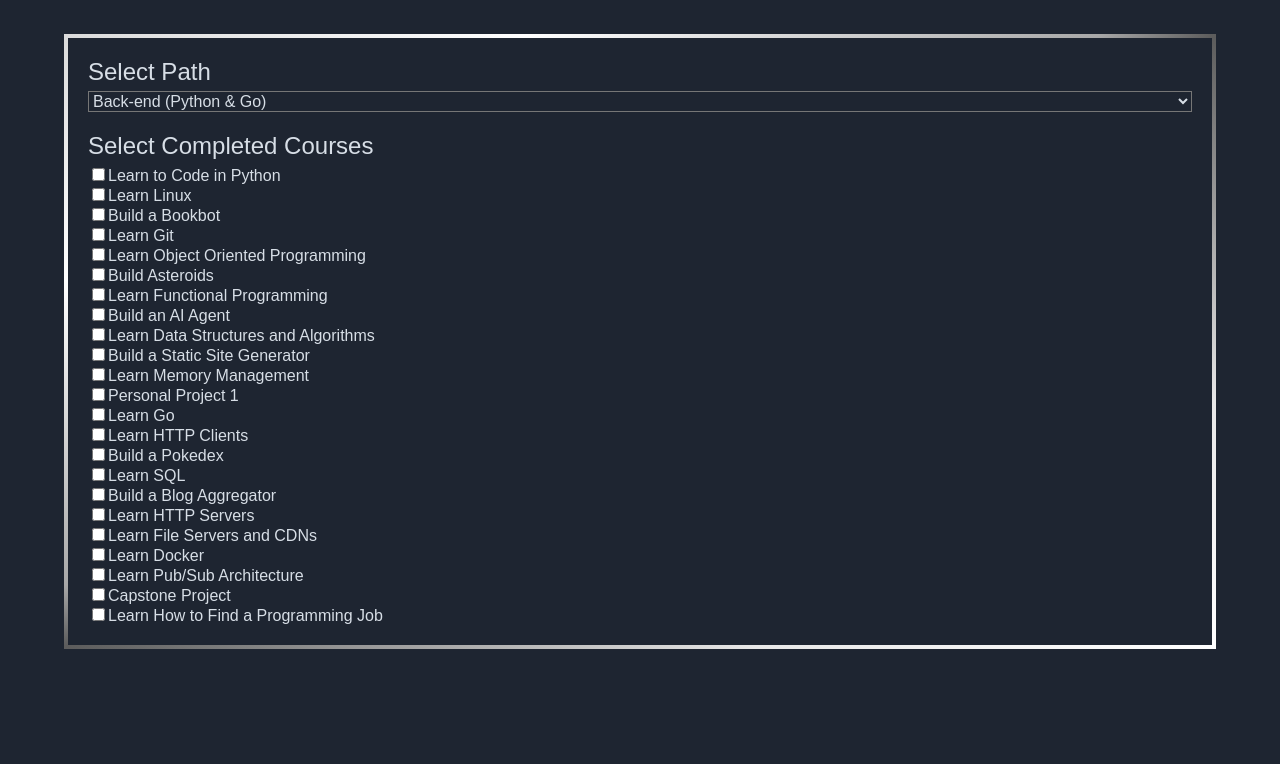
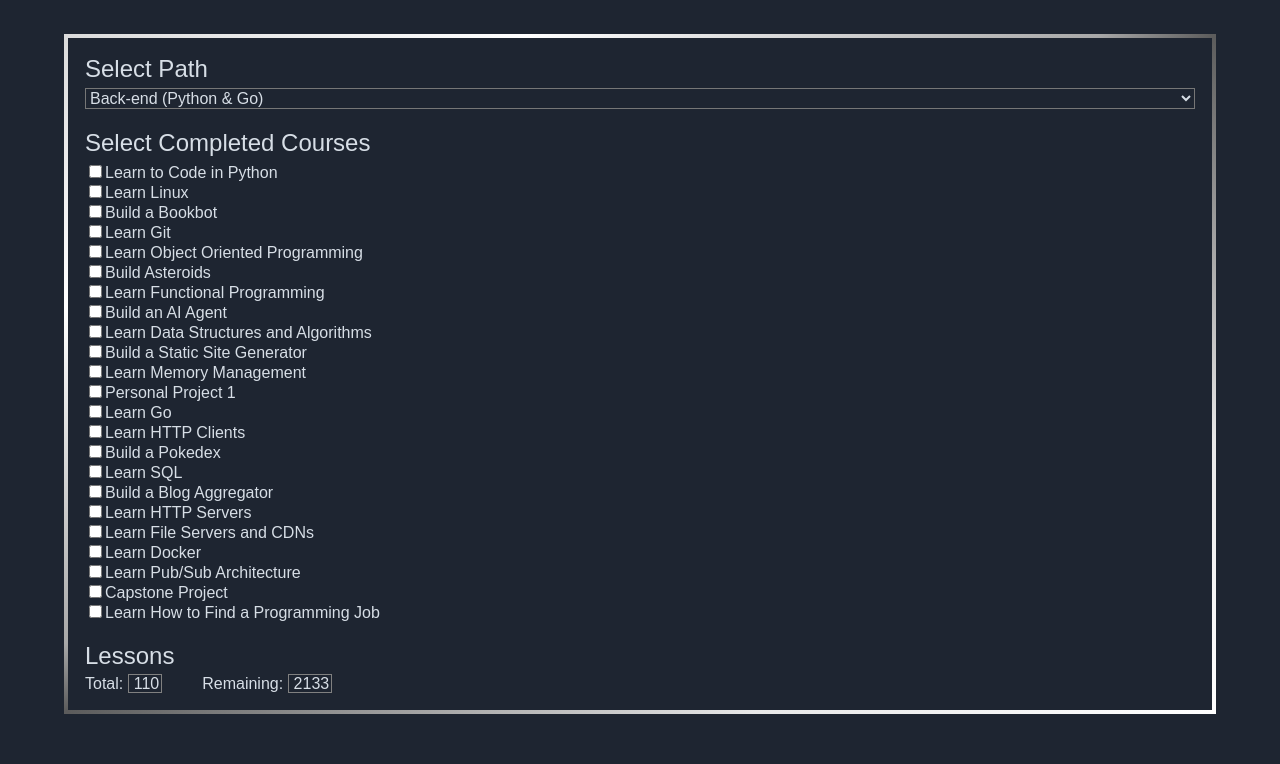
Before and after one commit to CodeForPedro/bootDev-completion-calculator, a website with bundled scripts: page index.html in a window 1280 px wide. Shown: the part 218-982 px from the top of the page. Before the commit the page ends 917 px from the top, so only its background shows below. Built offline with nearby package versions, Linux system fonts and the light colour scheme; a web font is replaced by a local one.

Commit message:
Enable dynamic lesson counting

```diff
--- a/devops-courses.js
+++ b/devops-courses.js
@@ -1,130 +1,132 @@
-const learnToCodeInPython = {
+const devOpsCurriculumCourses = {
+  learnToCodeInPython: {
     name: "Learn to Code in Python",
     length: 191,
     difficulty: 1,
-};
+  },
 
-const learnLinux = {
+  learnLinux: {
     name: "Learn Linux",
     length: 67,
     difficulty: 1,
-};
+  },
 
-const buildABookbot = {
+  buildABookbot: {
     name: "Build a Bookbot",
     length: 12,
     difficulty: 1,
-};
+  },
 
-const learnGit = {
+  learnGit: {
     name: "Learn Git",
     length: 75,
     difficulty: 1,
-};
+  },
 
-const learnObjectOrientedProgramming = {
+  learnObjectOrientedProgramming: {
     name: "Learn Object Oriented Programming",
     length: 61,
     difficulty: 1,
-};
+  },
 
-const buildAsteroids = {
+  buildAsteroids: {
     name: "Build Asteroids",
     length: 20,
     difficulty: 1,
-};
+  },
 
-const personalProject1 = {
+  personalProject1: {
     name: "Personal Project 1",
     length: 4,
     difficulty: 1,
-};
+  },
 
-const learnGo = {
+  learnGo: {
     name: "Learn Go",
     length: 189,
     difficulty: 1,
-};
+  },
 
-const learnHTTPClients = {
+  learnHTTPClients: {
     name: "Learn HTTP Clients",
     length: 83,
     difficulty: 1,
-};
+  },
 
-const learnSQL = {
+  learnSQL: {
     name: "Learn SQL",
     length: 126,
     difficulty: 1,
-};
+  },
 
-const learnHTTPServers = {
+  learnHTTPServers: {
     name: "Learn HTTP Servers",
     length: 70,
     difficulty: 1,
-};
+  },
 
-const learnDocker = {
+  learnDocker: {
     name: "Learn Docker",
     length: 43,
     difficulty: 1,
-};
+  },
 
-const learnLoggingAndObservability = {
+  learnLoggingAndObservability: {
     name: "Learn Logging and Observability",
     length: 73,
     difficulty: 1,
-};
+  },
 
-const learnAWS = {
+  learnAWS: {
     name: "Learn AWS",
     length: 93,
     difficulty: 1,
-};
+  },
 
-const learnCICD = {
+  learnCICD: {
     name: "Learn CI/CD",
     length: 40,
     difficulty: 1,
-};
+  },
 
-const learnKubernetes = {
+  learnKubernetes: {
     name: "Learn Kubernetes",
     length: 66,
     difficulty: 1,
-};
+  },
 
-const capstoneProject = {
+  capstoneProject: {
     name: "Capstone Project",
     length: 3,
     difficulty: 1,
-};
+  },
 
-const learnHowToFindAProgrammingJob = {
+  learnHowToFindAProgrammingJob: {
     name: "Learn How to Find a Programming Job",
     length: 52,
     difficulty: 1,
+  },
 };
 
 const courseArrayDevOps = [
-  learnToCodeInPython,
-  learnLinux,
-  buildABookbot,
-  learnGit,
-  learnObjectOrientedProgramming,
-  buildAsteroids,
-  personalProject1,
-  learnGo,
-  learnHTTPClients,
-  learnSQL,
-  learnHTTPServers,
-  learnDocker,
-  learnLoggingAndObservability,
-  learnAWS,
-  learnCICD,
-  learnKubernetes,
-  capstoneProject,
-  learnHowToFindAProgrammingJob,
+  devOpsCurriculumCourses.learnToCodeInPython,
+  devOpsCurriculumCourses.learnLinux,
+  devOpsCurriculumCourses.buildABookbot,
+  devOpsCurriculumCourses.learnGit,
+  devOpsCurriculumCourses.learnObjectOrientedProgramming,
+  devOpsCurriculumCourses.buildAsteroids,
+  devOpsCurriculumCourses.personalProject1,
+  devOpsCurriculumCourses.learnGo,
+  devOpsCurriculumCourses.learnHTTPClients,
+  devOpsCurriculumCourses.learnSQL,
+  devOpsCurriculumCourses.learnHTTPServers,
+  devOpsCurriculumCourses.learnDocker,
+  devOpsCurriculumCourses.learnLoggingAndObservability,
+  devOpsCurriculumCourses.learnAWS,
+  devOpsCurriculumCourses.learnCICD,
+  devOpsCurriculumCourses.learnKubernetes,
+  devOpsCurriculumCourses.capstoneProject,
+  devOpsCurriculumCourses.learnHowToFindAProgrammingJob,
 ];
 
-export { courseArrayDevOps };
+export { courseArrayDevOps, devOpsCurriculumCourses };
--- a/go-courses.js
+++ b/go-courses.js
@@ -1,167 +1,168 @@
-// Courses
-const learnToCodeInPython = {
+const goCourseObjects = {
+  learnToCodeInPython: {
     name: "Learn to Code in Python",
     length: 191,
     difficulty: 1,
-};
+  },
 
-const learnLinux = {
+  learnLinux: {
     name: "Learn Linux",
     length: 67,
     difficulty: 1,
-};
+  },
 
-const buildABookbot = {
+  buildABookbot: {
     name: "Build a Bookbot",
     length: 12,
     difficulty: 1,
-};
+  },
 
-const learnGit = {
+  learnGit: {
     name: "Learn Git",
     length: 75,
     difficulty: 1,
-};
+  },
 
-const learnObjectOrientedProgramming = {
+  learnObjectOrientedProgramming: {
     name: "Learn Object Oriented Programming",
     length: 61,
     difficulty: 1,
-};
+  },
 
-const buildAsteroids = {
+  buildAsteroids: {
     name: "Build Asteroids",
     length: 20,
     difficulty: 1,
-};
+  },
 
-const learnFunctionalProgramming = {
+  learnFunctionalProgramming: {
     name: "Learn Functional Programming",
     length: 89,
     difficulty: 1,
-};
+  },
 
-const buildAnAIAgent = {
+  buildAnAIAgent: {
     name: "Build an AI Agent",
     length: 20,
     difficulty: 1,
-};
+  },
 
-const learnDataStructuresAndAlgorithms = {
+  learnDataStructuresAndAlgorithms: {
     name: "Learn Data Structures and Algorithms",
     length: 175,
     difficulty: 1,
-};
+  },
 
-const buildAStaticSiteGenerator = {
+  buildAStaticSiteGenerator: {
     name: "Build a Static Site Generator",
     length: 28,
     difficulty: 1,
-};
+  },
 
-const learnMemoryManagement = {
+  learnMemoryManagement: {
     name: "Learn Memory Management",
     length: 103,
     difficulty: 1,
-};
+  },
 
-const personalProject1 = {
+  personalProject1: {
     name: "Personal Project 1",
     length: 4,
     difficulty: 1,
-};
+  },
 
-const learnGo = {
+  learnGo: {
     name: "Learn Go",
     length: 189,
     difficulty: 1,
-};
+  },
 
-const learnHTTPClients = {
+  learnHTTPClients: {
     name: "Learn HTTP Clients",
     length: 83,
     difficulty: 1,
-};
+  },
 
-const buildAPokedex = {
+  buildAPokedex: {
     name: "Build a Pokedex",
     length: 12,
     difficulty: 1,
-};
+  },
 
-const learnSQL = {
+  learnSQL: {
     name: "Learn SQL",
     length: 126,
     difficulty: 1,
-};
+  },
 
-const buildABlogAggregator = {
+  buildABlogAggregator: {
     name: "Build a Blog Aggregator",
     length: 18,
     difficulty: 1,
-};
+  },
 
-const learnHTTPServers = {
+  learnHTTPServers: {
     name: "Learn HTTP Servers",
     length: 70,
     difficulty: 1,
-};
+  },
 
-const learnFileServersAndCDNs = {
+  learnFileServersAndCDNs: {
     name: "Learn File Servers and CDNs",
     length: 45,
     difficulty: 1,
-};
+  },
 
-const learnDocker = {
+  learnDocker: {
     name: "Learn Docker",
     length: 43,
     difficulty: 1,
-};
+  },
 
-const learnPubSubArchitecture = {
+  learnPubSubArchitecture: {
     name: "Learn Pub/Sub Architecture",
     length: 49,
     difficulty: 1,
-};
+  },
 
-const capstoneProject = {
+  capstoneProject: {
     name: "Capstone Project",
     length: 3,
     difficulty: 1,
-};
+  },
 
-const learnHowToFindAProgrammingJob = {
+  learnHowToFindAProgrammingJob: {
     name: "Learn How to Find a Programming Job",
     length: 52,
     difficulty: 1,
+  },
 };
 
 // Course array
 const courseArrayGo = [
-  learnToCodeInPython,
-  learnLinux,
-  buildABookbot,
-  learnGit,
-  learnObjectOrientedProgramming,
-  buildAsteroids,
-  learnFunctionalProgramming,
-  buildAnAIAgent,
-  learnDataStructuresAndAlgorithms,
-  buildAStaticSiteGenerator,
-  learnMemoryManagement,
-  personalProject1,
-  learnGo,
-  learnHTTPClients,
-  buildAPokedex,
-  learnSQL,
-  buildABlogAggregator,
-  learnHTTPServers,
-  learnFileServersAndCDNs,
-  learnDocker,
-  learnPubSubArchitecture,
-  capstoneProject,
-  learnHowToFindAProgrammingJob,
+  goCourseObjects.learnToCodeInPython,
+  goCourseObjects.learnLinux,
+  goCourseObjects.buildABookbot,
+  goCourseObjects.learnGit,
+  goCourseObjects.learnObjectOrientedProgramming,
+  goCourseObjects.buildAsteroids,
+  goCourseObjects.learnFunctionalProgramming,
+  goCourseObjects.buildAnAIAgent,
+  goCourseObjects.learnDataStructuresAndAlgorithms,
+  goCourseObjects.buildAStaticSiteGenerator,
+  goCourseObjects.learnMemoryManagement,
+  goCourseObjects.personalProject1,
+  goCourseObjects.learnGo,
+  goCourseObjects.learnHTTPClients,
+  goCourseObjects.buildAPokedex,
+  goCourseObjects.learnSQL,
+  goCourseObjects.buildABlogAggregator,
+  goCourseObjects.learnHTTPServers,
+  goCourseObjects.learnFileServersAndCDNs,
+  goCourseObjects.learnDocker,
+  goCourseObjects.learnPubSubArchitecture,
+  goCourseObjects.capstoneProject,
+  goCourseObjects.learnHowToFindAProgrammingJob,
 ];
 
-export { courseArrayGo };
+export { courseArrayGo, goCourseObjects };
--- a/index.html
+++ b/index.html
@@ -21,7 +21,7 @@
   </head>
   <body>
     <div class="title-sec gold-text">
-      <h1>Boot.Dev Progress Calculator</h1>
+      <h1>Boot.Dev Complete Calculator</h1>
       <p>Calculate your estimated time to finish!</p>
     </div>
     <section>
@@ -39,6 +39,13 @@
           </select>
           <label for="courses">Select Completed Courses</label>
           <div class="courses"></div>
+          <div class="lessons">
+            <div class="remaining-courses">Lessons</div>
+            <div class="values">
+              <div>Total: <span class="total-lessons">110</span></div>
+              <div>Remaining: <span class="remaining-lessons">2133</span></div>
+            </div>
+          </div>
         </div>
       </div>
     </section>
--- a/main.js
+++ b/main.js
@@ -5,7 +5,19 @@ import { courseArrayDevOps } from "./devops-courses.js";
 const completedCoursesContainer = document.querySelector(".courses");
 
 function main() {
-  // Generate Calculator
+  const calculator = {
+    getPathLength: (path) => {
+      return path.reduce((acc, course) => acc + course.length, 0);
+    },
+    getCompletedLength: (path) => {
+      return path.reduce(
+        (acc, course) => acc + (course.checked ? course.length : 0),
+        0,
+      );
+    },
+    getRemainingLength: () => {},
+  };
+
   function generateCourses(path) {
     path.forEach((course) => {
       const wrapper = document.createElement("div");
@@ -13,6 +25,7 @@ function main() {
       const checkbox = document.createElement("input");
       checkbox.type = "checkbox";
       checkbox.id = course.name.toLowerCase().replaceAll(" ", "-");
+      checkbox.checked = course.checked ?? false;
 
       const label = document.createElement("label");
       label.htmlFor = checkbox.id;
@@ -22,26 +35,39 @@ function main() {
       completedCoursesContainer.append(wrapper);
     });
   }
-  // Generates default
-  generateCourses(courseArrayGo);
 
-  // Triggers when user changes path
+  // Map of path name -> array, makes the select handler much cleaner
+  const pathMap = {
+    "Back-end (Python & Go)": courseArrayGo,
+    "Back-end (Python & TypeScript)": courseArrayTs,
+    "DevOps (Python & Go)": courseArrayDevOps,
+  };
+
+  let currentPath = courseArrayGo;
+  let currentPathLength = calculator.getPathLength(currentPath);
+  generateCourses(currentPath);
+
   const select = document.querySelector(".path-options");
   select.addEventListener("change", (e) => {
-    const currentValue = e.target.value;
-    console.log(currentValue);
-    if (currentValue === "Back-end (Python & Go)") {
-      completedCoursesContainer.innerHTML = "";
-      generateCourses(courseArrayGo);
-    }
-    if (currentValue === "Back-end (Python & TypeScript)") {
-      completedCoursesContainer.innerHTML = "";
-      generateCourses(courseArrayTs);
-    }
-    if (currentValue === "DevOps (Python & Go)") {
-      completedCoursesContainer.innerHTML = "";
-      generateCourses(courseArrayDevOps);
-    }
+    currentPath = pathMap[e.target.value];
+    completedCoursesContainer.innerHTML = "";
+    currentPathLength = calculator.getPathLength(currentPath);
+    generateCourses(currentPath);
+  });
+
+  // Delegated listener - handles all checkboxes, survives regeneration
+  completedCoursesContainer.addEventListener("change", (e) => {
+    if (e.target.type !== "checkbox") return;
+
+    const course = currentPath.find(
+      (c) => c.name.toLowerCase().replaceAll(" ", "-") === e.target.id,
+    );
+    if (!course) return;
+
+    course.checked = e.target.checked;
+    let totalCompleted = calculator.getCompletedLength(currentPath);
+    let totalRemaining = currentPathLength - totalCompleted;
+    console.log("Remaining:", totalRemaining);
   });
 }
 
--- a/styles.css
+++ b/styles.css
@@ -118,7 +118,7 @@ h1 {
 }
 
 .calculator .body {
-  padding: 20px;
+  padding: 17px;
   border-radius: 10px;
   display: flex;
   flex-direction: column;
@@ -151,6 +151,28 @@ section {
   margin-bottom: 50px;
 }
 
+.courses {
+  margin-bottom: 20px;
+}
+
 .courses > div > label {
   font-size: 1rem;
 }
+
+.remaining-courses {
+  font-size: 1.5rem;
+  margin-bottom: 5px;
+}
+
+.lessons .values {
+  display: flex;
+}
+
+.lessons .values div {
+  margin-right: 40px;
+}
+
+.lessons .values div span {
+  border: solid 1px grey;
+  padding: 0px 2px 0px 5px;
+}
--- a/ts-courses.js
+++ b/ts-courses.js
@@ -1,173 +1,175 @@
-const learnToCodeInPython = {
+const jsCourseObjects = {
+  learnToCodeInPython: {
     name: "Learn to Code in Python",
     length: 191,
     difficulty: 1,
-};
+  },
 
-const learnLinux = {
+  learnLinux: {
     name: "Learn Linux",
     length: 67,
     difficulty: 1,
-};
+  },
 
-const buildABookbot = {
+  buildABookbot: {
     name: "Build a Bookbot",
     length: 12,
     difficulty: 1,
-};
+  },
 
-const learnGit = {
+  learnGit: {
     name: "Learn Git",
     length: 75,
     difficulty: 1,
-};
+  },
 
-const learnObjectOrientedProgramming = {
+  learnObjectOrientedProgramming: {
     name: "Learn Object Oriented Programming",
     length: 61,
     difficulty: 1,
-};
+  },
 
-const buildAsteroids = {
+  buildAsteroids: {
     name: "Build Asteroids",
     length: 20,
     difficulty: 1,
-};
+  },
 
-const learnFunctionalProgramming = {
+  learnFunctionalProgramming: {
     name: "Learn Functional Programming",
     length: 89,
     difficulty: 1,
-};
+  },
 
-const buildAnAIAgent = {
+  buildAnAIAgent: {
     name: "Build an AI Agent",
     length: 20,
     difficulty: 1,
-};
+  },
 
-const learnDataStructuresAndAlgorithms = {
+  learnDataStructuresAndAlgorithms: {
     name: "Learn Data Structures and Algorithms",
     length: 175,
     difficulty: 1,
-};
+  },
 
-const buildAStaticSiteGenerator = {
+  buildAStaticSiteGenerator: {
     name: "Build a Static Site Generator",
     length: 28,
     difficulty: 1,
-};
+  },
 
-const learnMemoryManagement = {
+  learnMemoryManagement: {
     name: "Learn Memory Management",
     length: 103,
     difficulty: 1,
-};
+  },
 
-const personalProject1 = {
+  personalProject1: {
     name: "Personal Project 1",
     length: 4,
     difficulty: 1,
-};
+  },
 
-const learnJavaScript = {
+  learnJavaScript: {
     name: "Learn JavaScript",
     length: 122,
     difficulty: 1,
-};
+  },
 
-const learnTypeScript = {
+  learnTypeScript: {
     name: "Learn TypeScript",
     length: 105,
     difficulty: 1,
-};
+  },
 
-const learnHTTPClients = {
+  learnHTTPClients: {
     name: "Learn HTTP Clients",
     length: 81,
     difficulty: 1,
-};
+  },
 
-const buildAPokedex = {
+  buildAPokedex: {
     name: "Build a Pokedex",
     length: 13,
     difficulty: 1,
-};
+  },
 
-const learnSQL = {
+  learnSQL: {
     name: "Learn SQL",
     length: 126,
     difficulty: 1,
-};
+  },
 
-const buildABlogAggregator = {
+  buildABlogAggregator: {
     name: "Build a Blog Aggregator",
     length: 19,
     difficulty: 1,
-};
+  },
 
-const learnHTTPServers = {
+  learnHTTPServers: {
     name: "Learn HTTP Servers",
     length: 68,
     difficulty: 1,
-};
+  },
 
-const learnFileServersAndCDNs = {
+  learnFileServersAndCDNs: {
     name: "Learn File Servers and CDNs",
     length: 45,
     difficulty: 1,
-};
+  },
 
-const learnDocker = {
+  learnDocker: {
     name: "Learn Docker",
     length: 43,
     difficulty: 1,
-};
+  },
 
-const learnPubSubArchitecture = {
+  learnPubSubArchitecture: {
     name: "Learn Pub/Sub Architecture",
     length: 49,
     difficulty: 1,
-};
+  },
 
-const capstoneProject = {
+  capstoneProject: {
     name: "Capstone Project",
     length: 3,
     difficulty: 1,
-};
+  },
 
-const learnHowToFindAProgrammingJob = {
+  learnHowToFindAProgrammingJob: {
     name: "Learn How to Find a Programming Job",
     length: 52,
     difficulty: 1,
+  },
 };
 
 // Course array
 const courseArrayTs = [
-  learnToCodeInPython,
-  learnLinux,
-  buildABookbot,
-  learnGit,
-  learnObjectOrientedProgramming,
-  buildAsteroids,
-  learnFunctionalProgramming,
-  buildAnAIAgent,
-  learnDataStructuresAndAlgorithms,
-  buildAStaticSiteGenerator,
-  learnMemoryManagement,
-  personalProject1,
-  learnJavaScript,
-  learnTypeScript,
-  learnHTTPClients,
-  buildAPokedex,
-  learnSQL,
-  buildABlogAggregator,
-  learnHTTPServers,
-  learnFileServersAndCDNs,
-  learnDocker,
-  learnPubSubArchitecture,
-  capstoneProject,
-  learnHowToFindAProgrammingJob,
+  jsCourseObjects.learnToCodeInPython,
+  jsCourseObjects.learnLinux,
+  jsCourseObjects.buildABookbot,
+  jsCourseObjects.learnGit,
+  jsCourseObjects.learnObjectOrientedProgramming,
+  jsCourseObjects.buildAsteroids,
+  jsCourseObjects.learnFunctionalProgramming,
+  jsCourseObjects.buildAnAIAgent,
+  jsCourseObjects.learnDataStructuresAndAlgorithms,
+  jsCourseObjects.buildAStaticSiteGenerator,
+  jsCourseObjects.learnMemoryManagement,
+  jsCourseObjects.personalProject1,
+  jsCourseObjects.learnJavaScript,
+  jsCourseObjects.learnTypeScript,
+  jsCourseObjects.learnHTTPClients,
+  jsCourseObjects.buildAPokedex,
+  jsCourseObjects.learnSQL,
+  jsCourseObjects.buildABlogAggregator,
+  jsCourseObjects.learnHTTPServers,
+  jsCourseObjects.learnFileServersAndCDNs,
+  jsCourseObjects.learnDocker,
+  jsCourseObjects.learnPubSubArchitecture,
+  jsCourseObjects.capstoneProject,
+  jsCourseObjects.learnHowToFindAProgrammingJob,
 ];
 
-export { courseArrayTs };
+export { courseArrayTs, jsCourseObjects };
```
Lines whose indentation alone changed are shown as unchanged.
